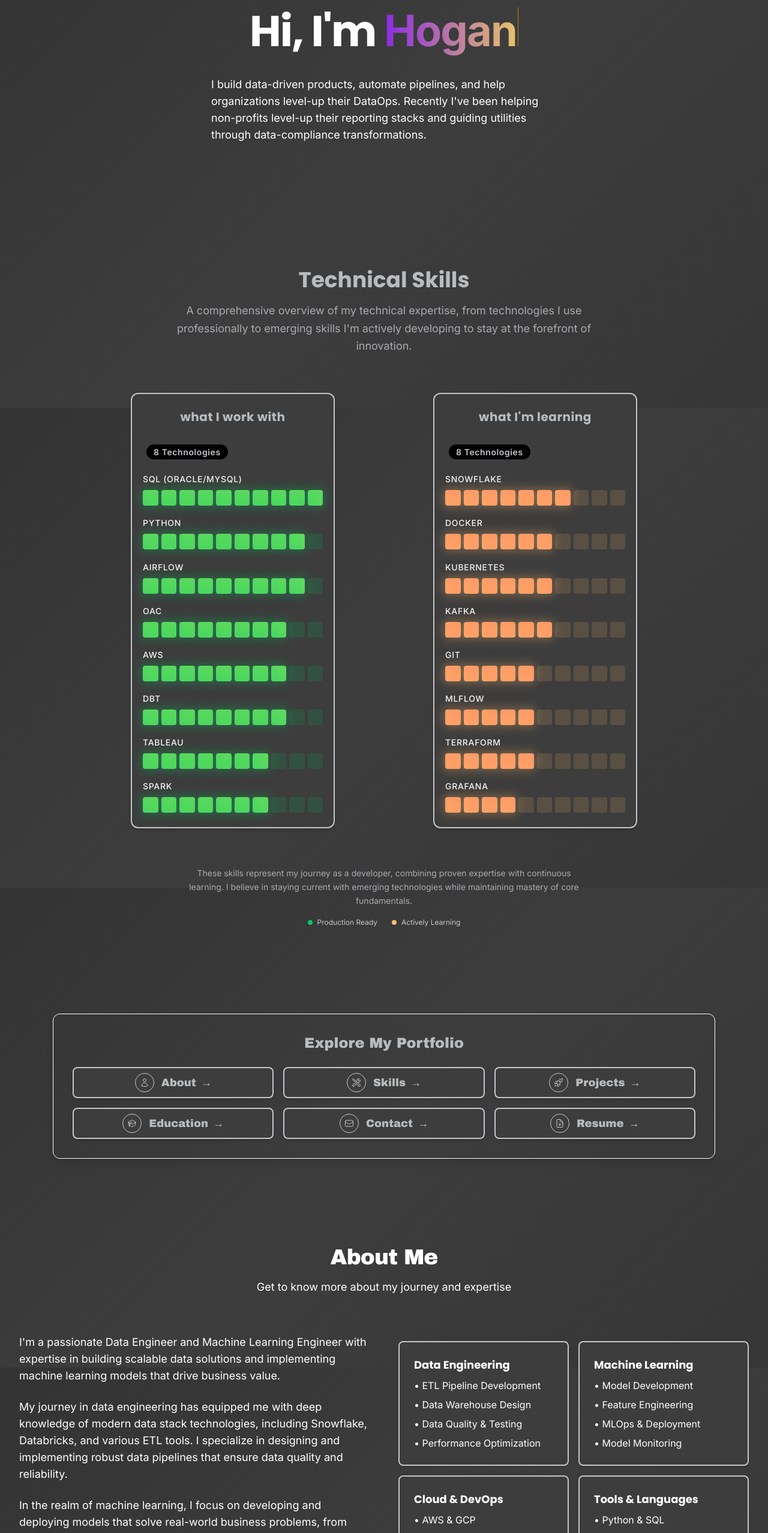
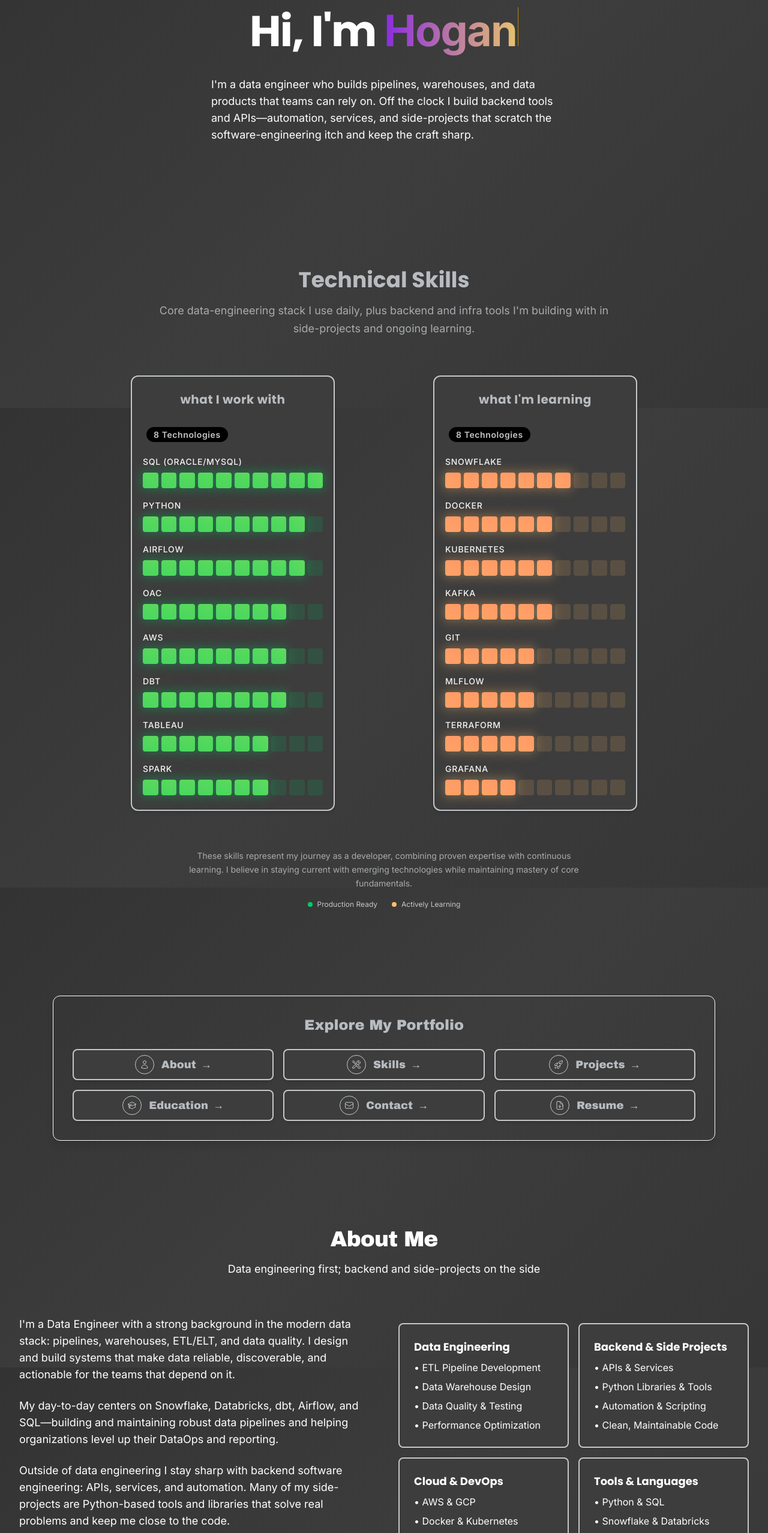
Before and after one commit to ds-oliver/hogans-portfolio, a Next.js app: page / in a window 1280 px wide. Shown: the part 120-2676 px from the top of the page at 60% size. Built offline with nearby package versions, Linux system fonts and the light colour scheme.

Commit message:
Revise About, Hero, Projects, SkillGrid, Skills, and SkillRadarChart components to enhance descriptions and focus on data engineering and backend expertise. Update project details for clarity and maintainability, reflecting current skills and side-projects.

```diff
--- a/src/components/sections/About.tsx
+++ b/src/components/sections/About.tsx
@@ -19,7 +19,7 @@ export default function About() {
             About Me
           </h2>
           <p className="mt-4 text-lg text-saffron-800">
-            Get to know more about my journey and expertise
+            Data engineering first; backend and side-projects on the side
           </p>
         </motion.div>
 
@@ -32,18 +32,19 @@ export default function About() {
             className="space-y-6"
           >
             <p className="text-lg text-saffron-800">
-              I&apos;m a passionate Data Engineer and Machine Learning Engineer with expertise in building
-              scalable data solutions and implementing machine learning models that drive business value.
+              I&apos;m a Data Engineer with a strong background in the modern data stack: pipelines,
+              warehouses, ETL/ELT, and data quality. I design and build systems that make data reliable,
+              discoverable, and actionable for the teams that depend on it.
             </p>
             <p className="text-lg text-saffron-800">
-              My journey in data engineering has equipped me with deep knowledge of modern data stack
-              technologies, including Snowflake, Databricks, and various ETL tools. I specialize in
-              designing and implementing robust data pipelines that ensure data quality and reliability.
+              My day-to-day centers on Snowflake, Databricks, dbt, Airflow, and SQL—building and
+              maintaining robust data pipelines and helping organizations level up their DataOps and
+              reporting.
             </p>
             <p className="text-lg text-saffron-800">
-              In the realm of machine learning, I focus on developing and deploying models that solve
-              real-world business problems, from predictive analytics to natural language processing
-              applications.
+              Outside of data engineering I stay sharp with backend software engineering: APIs, services,
+              and automation. Many of my side-projects are Python-based tools and libraries that solve
+              real problems and keep me close to the code.
             </p>
             <div className="pt-6 flex flex-col sm:flex-row gap-4">
               <Button
@@ -97,12 +98,12 @@ export default function About() {
               transition={{ type: "spring", stiffness: 300 }}
             >
               <div className="p-6 rounded-md transition-all duration-300">
-                <h3 className="text-lg font-semibold mb-2 text-charcoal-800 transition-all duration-300">Machine Learning</h3>
+                <h3 className="text-lg font-semibold mb-2 text-charcoal-800 transition-all duration-300">Backend & Side Projects</h3>
                 <ul className="space-y-2 text-charcoal-900">
-                  <li>• Model Development</li>
-                  <li>• Feature Engineering</li>
-                  <li>• MLOps & Deployment</li>
-                  <li>• Model Monitoring</li>
+                  <li>• APIs & Services</li>
+                  <li>• Python Libraries & Tools</li>
+                  <li>• Automation & Scripting</li>
+                  <li>• Clean, Maintainable Code</li>
                 </ul>
               </div>
             </motion.div>
--- a/src/components/sections/Hero.tsx
+++ b/src/components/sections/Hero.tsx
@@ -15,9 +15,9 @@ export default function Hero() {
       </h1>
 
       <p className="mt-8 mx-auto max-w-xl text-lg text-saffron-800 text-left">
-        I build data-driven products, automate pipelines, and help organizations level-up their DataOps.
-        Recently I&apos;ve been helping non-profits level-up their reporting stacks and
-        guiding utilities through data-compliance transformations.
+        I&apos;m a data engineer who builds pipelines, warehouses, and data products that teams can rely on.
+        Off the clock I build backend tools and APIs—automation, services, and side-projects that scratch
+        the software-engineering itch and keep the craft sharp.
       </p>
     </section>
   );
--- a/src/components/sections/Projects.tsx
+++ b/src/components/sections/Projects.tsx
@@ -14,16 +14,16 @@ const projects = [
   },
   {
     title: "Fantrax API Wrapper",
-    description: "Unofficial Python bindings for the Fantrax API, focused on making it easy to query leagues, rosters, and scoring data.",
-    technologies: ["Python", "API", "Requests"],
+    description: "Backend side-project: unofficial Python client for the Fantrax API. Clean interface for querying leagues, rosters, and scoring—built for reuse and maintainability.",
+    technologies: ["Python", "API", "Backend"],
     image: "/projects/fantrax-api.jpg",
     demoLink: "https://example.com/demo",
     codeLink: "https://github.com/ds-oliver/FantraxAPI",
   },
   {
-    title: "Hogan's Portfolio",
-    description: "Personal portfolio built with Next.js, React, Tailwind CSS, and Framer Motion, deployed on Vercel.",
-    technologies: ["Next.js", "React", "Tailwind CSS", "Framer Motion"],
+    title: "This Portfolio",
+    description: "Personal site built with Next.js, React, Tailwind, and Framer Motion—showcasing data engineering and backend side-projects, deployed on Vercel.",
+    technologies: ["Next.js", "React", "Tailwind", "Vercel"],
     image: "/projects/portfolio.jpg",
     demoLink: "https://example.com/demo",
     codeLink: "https://github.com/ds-oliver/hogans-portfolio",
@@ -45,7 +45,7 @@ export default function Projects() {
             Featured Projects
           </h2>
           <p className="mt-4 text-lg text-charcoal-800">
-            A showcase of my recent work and contributions
+            Data engineering work and backend side-projects—pipelines, APIs, and tools
           </p>
         </motion.div>
 
--- a/src/components/sections/SkillGrid.tsx
+++ b/src/components/sections/SkillGrid.tsx
@@ -41,8 +41,8 @@ const SkillGrid = () => (
           Technical Skills
         </h2>
         <p className="text-lg max-w-3xl mx-auto leading-relaxed" style={{ color: 'var(--foreground-muted)' }}>
-          A comprehensive overview of my technical expertise, from technologies I use professionally
-          to emerging skills I&apos;m actively developing to stay at the forefront of innovation.
+          Core data-engineering stack I use daily, plus backend and infra tools I&apos;m building with
+          in side-projects and ongoing learning.
         </p>
       </motion.div>
 
--- a/src/components/sections/Skills.tsx
+++ b/src/components/sections/Skills.tsx
@@ -74,7 +74,7 @@ export default function Skills() {
             Technical Skills
           </h2>
           <p className="mt-4 text-lg text-charcoal-800">
-            A comprehensive overview of my technical expertise
+            Data engineering and modern data stack first; backend and tooling close behind
           </p>
         </motion.div>
 
--- a/src/components/ui/SkillRadarChart.tsx
+++ b/src/components/ui/SkillRadarChart.tsx
@@ -28,7 +28,7 @@ export default function SkillRadarChart() {
       className="w-full h-96 bg-charcoal-400 rounded-xl shadow-lg p-6 border border-charcoal-600"
     >
       <h3 className="text-xl font-bold text-center mb-4" style={{ color: 'var(--foreground)' }}>
-        Technical Expertise Overview
+        Data Engineering & Backend Expertise
       </h3>
       <ResponsiveContainer width="100%" height="100%">
         <RadarChart data={skillData}>
```
